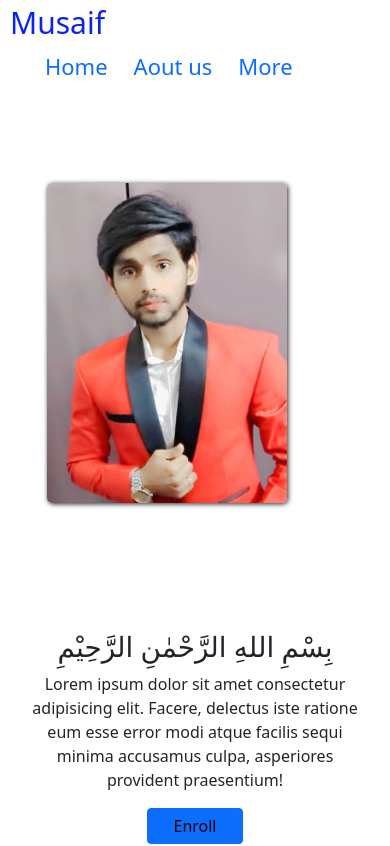
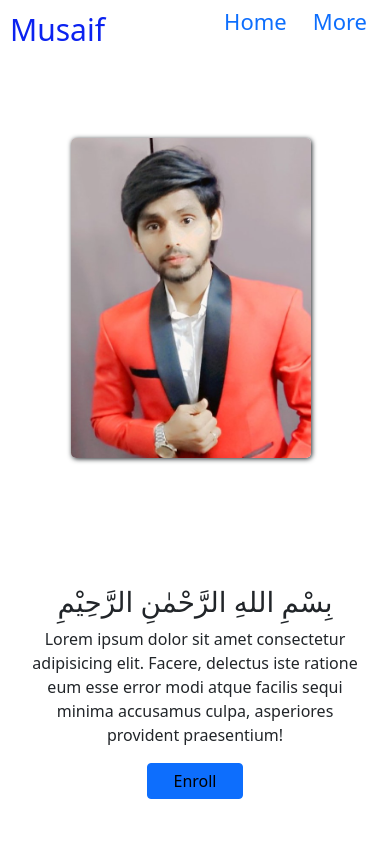
Before and after one commit to Musaif786/bio, a React (Create React App) app: page / in a window 390 px wide. Shown: the top 846 px of the page. Built offline with nearby package versions, Linux system fonts and the light colour scheme.

Commit message:
added pics

```diff
--- a/src/CSS/App.css
+++ b/src/CSS/App.css
@@ -235,7 +235,7 @@ background-color: rgba(127, 129, 127, 0.944);
     position: absolute;
     left: 20%;
     right: 10%;
-    transform: translate(-20%,20%);
+    transform: translate(-10%,20%);
 
     margin: auto;
     padding: 0px;
--- a/src/components/nav.js
+++ b/src/components/nav.js
@@ -14,9 +14,9 @@ function nav() {
             <Link to="/">Home</Link>
           </li>
 
-          <li>
-            <Link to="/About">Aout us</Link>
-          </li>
+          {/* <li>
+            <Link to="/About">About us</Link>
+          </li> */}
 
           <li>
             <Link to="/footer">More</Link>
```
